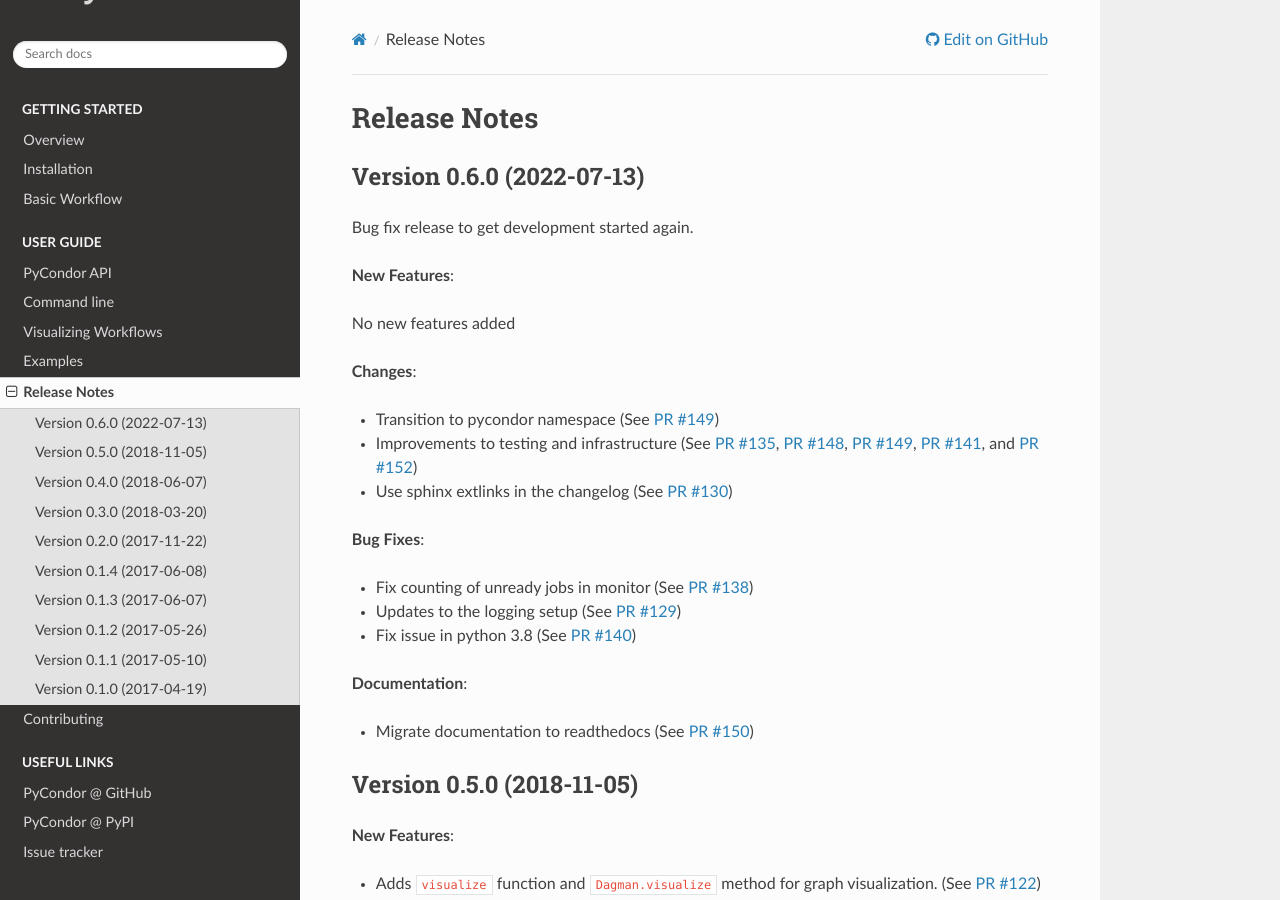
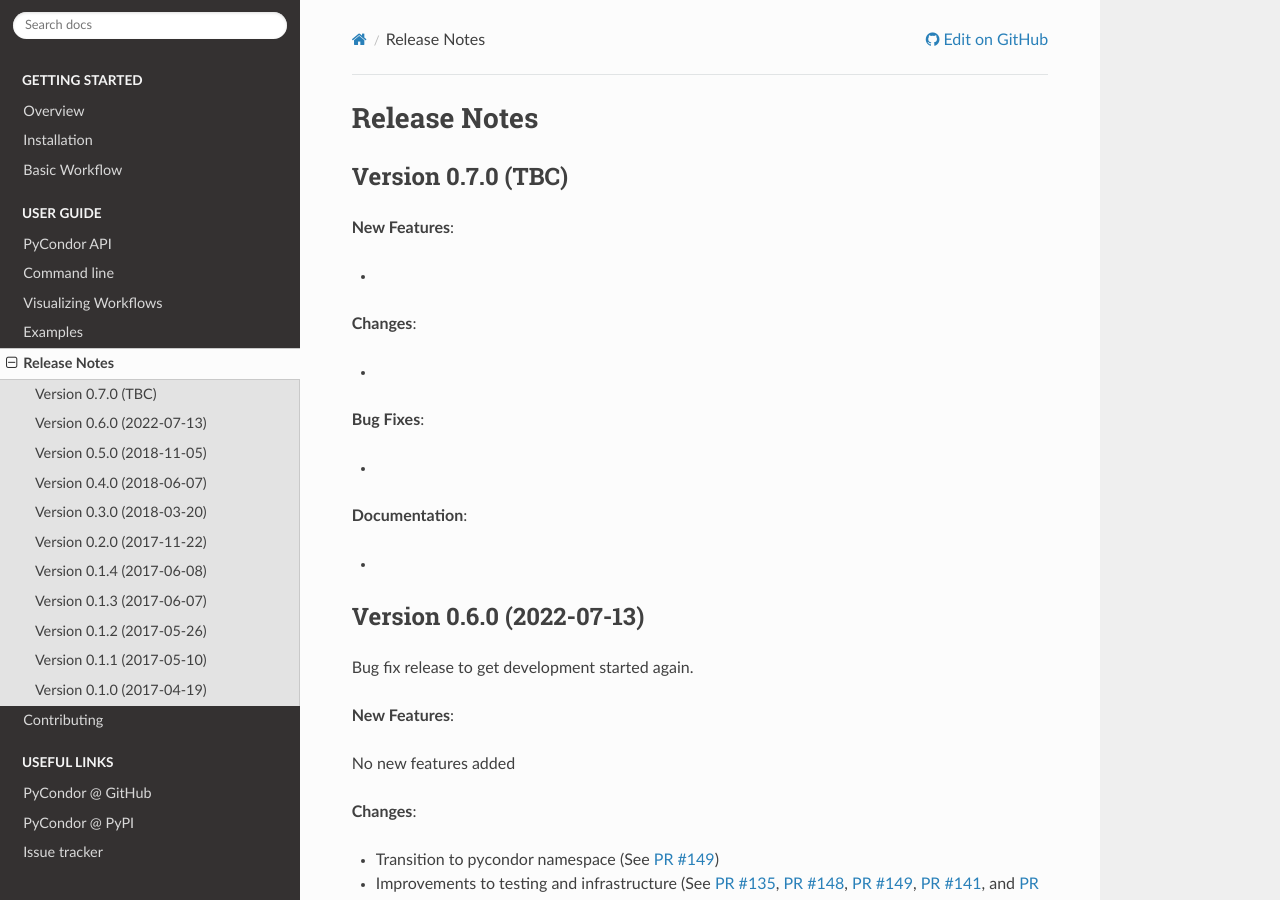
Before and after one commit to pycondor/pycondor, a Sphinx documentation site: the page built from docs/changelog.rst, in a window 1280 px wide and 900 px high. Built offline with Sphinx 7.4.7 and the Read the Docs theme 2.0.0, drawn with Linux system fonts in a browser that asks for light colours.

```diff
--- a/docs/changelog.rst
+++ b/docs/changelog.rst
@@ -5,6 +5,25 @@
 *************
 Release Notes
 *************
+
+Version 0.7.0 (TBC)
+-------------------
+
+**New Features**:
+
+-
+
+**Changes**:
+
+-
+
+**Bug Fixes**:
+
+-
+
+**Documentation**:
+
+-
 
 Version 0.6.0 (2022-07-13)
 -------------------
--- a/pycondor/__version__.py
+++ b/pycondor/__version__.py
@@ -1,2 +1,2 @@
 
-__version__ = '0.6.0'
+__version__ = '0.7.0dev0'
```
